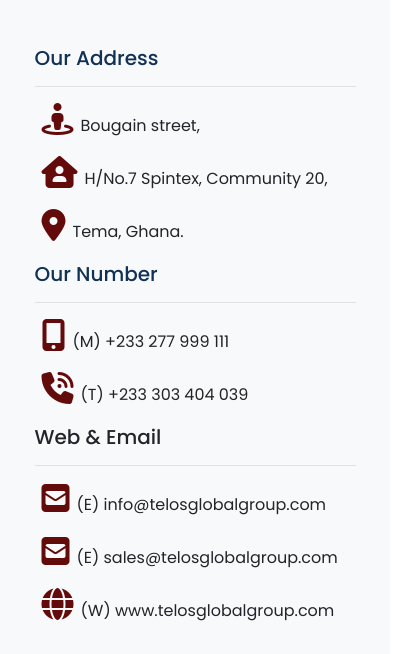
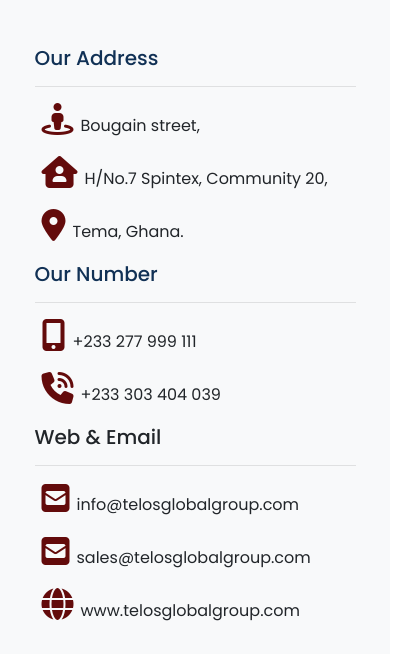
Before and after one commit to Clement-Tagoe/TELOS-PROJECT, a plain HTML site: page contact.html in a window 390 px wide. Shown: the part 352-1006 px from the top of the page, 415 px wide, since content can reach past the window. Drawn offline with nearby package versions, Linux system fonts and the light colour scheme.

Commit message:
Resize google map for small screens

```diff
--- a/contact.html
+++ b/contact.html
@@ -88,17 +88,17 @@
               <h5 class="text-partners">Our Address</h5>
               <hr>
                 <p><i class="fas fa-2x fa-street-view"></i>Bougain street,</p>
-                <p><i class="fas fa-2x fa-house-user"></i>H/No.7 Spintex, Community 20,</p>
+                <p><i class="fas fa-2x fa-house-user text-left"></i>H/No.7 Spintex, Community 20,</p>
                 <p><i class="fas fa-2x fa-map-marker-alt"></i>Tema, Ghana.</p>
                 <h5 class="text-partners">Our Number</h5>
                 <hr>
-                <p><i class="fas fa-2x fa-mobile-alt"></i>(M) +233 277 999 111</p>
-                <p><i class="fas fa-2x fa-phone-volume"></i>(T) +233 303 404 039</p>
+                <p><i class="fas fa-2x fa-mobile-alt"></i>+233 277 999 111</p>
+                <p><i class="fas fa-2x fa-phone-volume"></i>+233 303 404 039</p>
                 <h5>Web & Email</h5>
                 <hr>
-                <p><i class="fas fa-2x fa-envelope-square"></i>(E) info@telosglobalgroup.com</p>
-                <p><i class="fas fa-2x fa-envelope-square"></i>(E) sales@telosglobalgroup.com</p>
-                <p><i class="fas fa-2x fa-globe"></i>(W) www.telosglobalgroup.com</p>
+                <p><i class="fas fa-2x fa-envelope-square"></i>info@telosglobalgroup.com</p>
+                <p><i class="fas fa-2x fa-envelope-square"></i>sales@telosglobalgroup.com</p>
+                <p><i class="fas fa-2x fa-globe"></i>www.telosglobalgroup.com</p>
               </div>
           </div>
           <div class="col-md-6 img-fluid">
--- a/css/style.css
+++ b/css/style.css
@@ -165,8 +165,8 @@
     padding-top: 30px;
   }
   iframe {
-    width: 380px;
-    height: 350px;
+    width: 280px;
+    height: 280px;
   }
   footer {
     font-size: .9rem;
```
